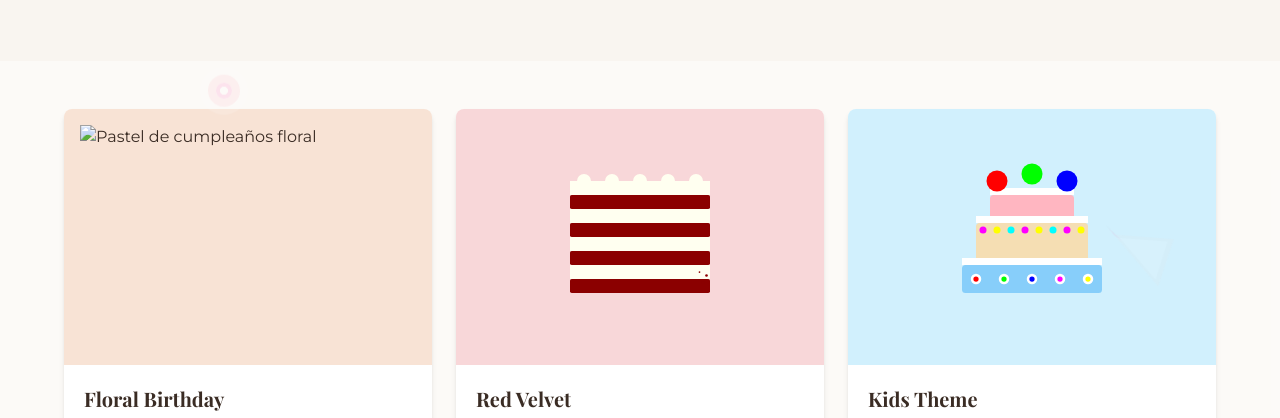
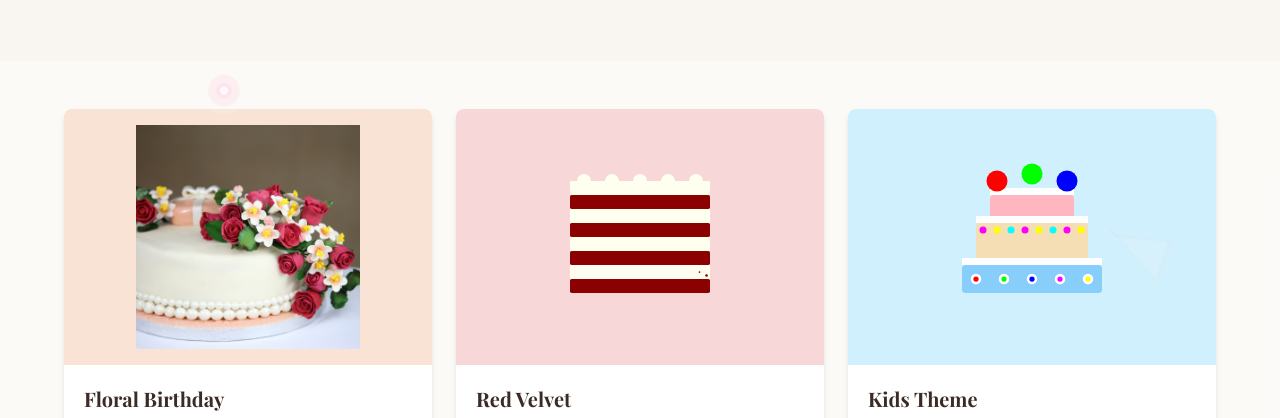
Before and after one commit to Mely-DG/cakeria-demo, a plain HTML site: page Index.html in a window 1280 px wide. Shown: the part 339-757 px from the top of the page. Drawn offline with nearby package versions, Linux system fonts and the light colour scheme.

Commit message:
Update Index.html

```diff
--- a/Index.html
+++ b/Index.html
@@ -240,7 +240,7 @@
                 <!-- Cake 1 - Floral Birthday -->
                 <div class="cake-card bg-white rounded-lg overflow-hidden shadow-md">
                     <div class="h-64 bg-[#f8e3d5] flex items-center justify-center p-4">
-                      <img src="img/pastel-floral.jpg" alt="Pastel de cumpleaños floral" class="cake-image" />
+                      <img src="img/Diseño sin título.png" alt="Pastel de cumpleaños floral" class="cake-image" />
                     </div>
                     <div class="p-5">
                         <h3 class="text-xl font-bold mb-2">Floral Birthday</h3>
```
